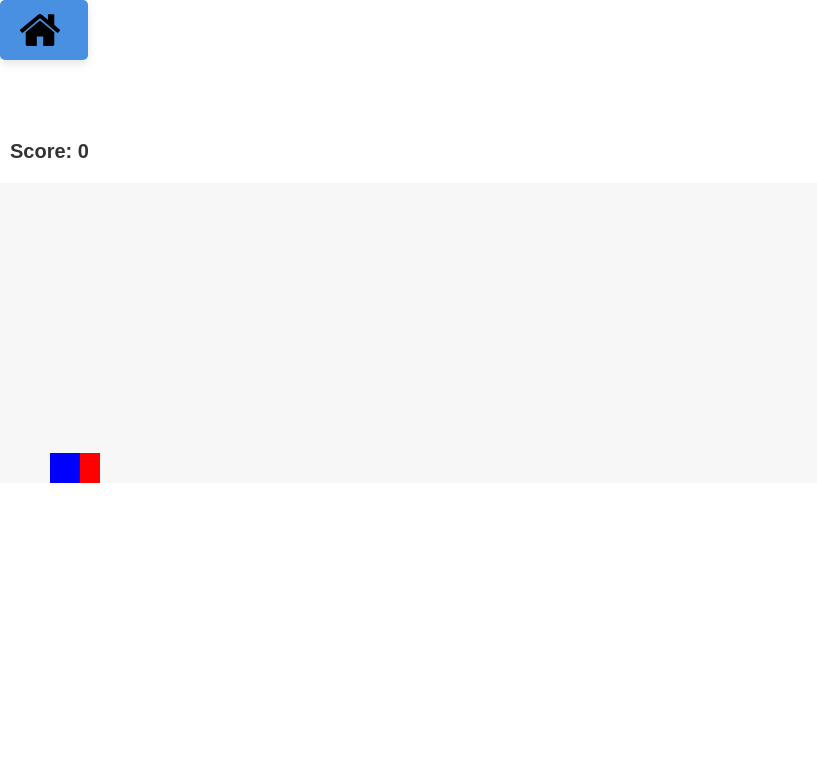
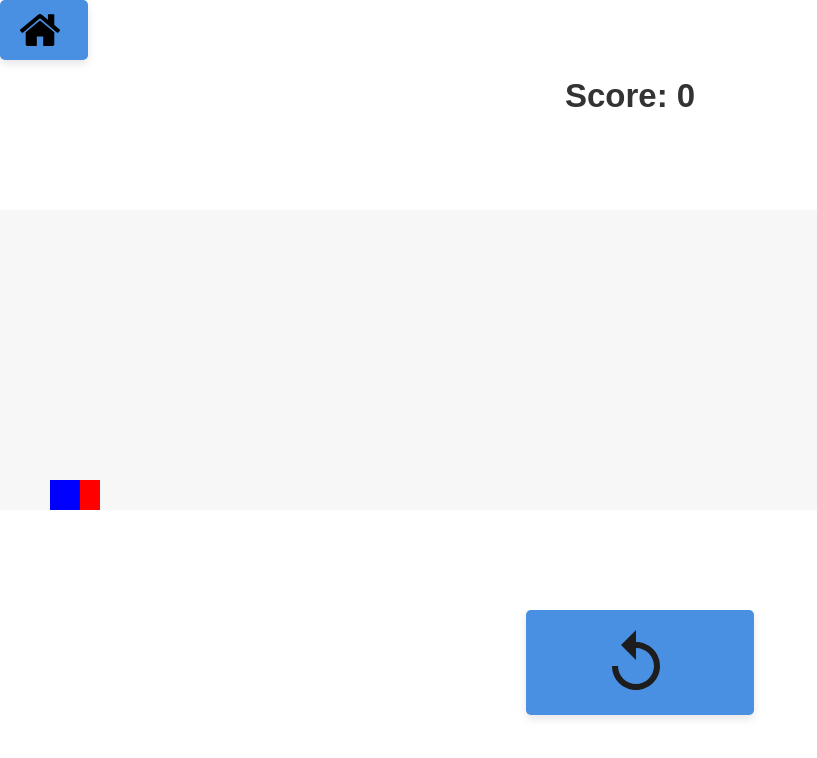
Before and after one commit to 3Idios/website, a plain HTML site: page GameRunner/gameindex.html in a window 1280 px wide. Shown: the whole page, without its empty margins (0-817 px from the left). Drawn offline with Linux system fonts and the light colour scheme.

Commit message:
Add a replay button to the game

```diff
--- a/GameRunner/gameindex.html
+++ b/GameRunner/gameindex.html
@@ -14,6 +14,10 @@
 <body>
     <div id="score">Score: 0</div>
     <canvas id="gameCanvas"></canvas>
+
+    <button id="replayButton" class="replay-button" onclick="restartGame()">
+        <img src="../assets/icons/replay.svg" alt="Replay" class="replay-icon">
+    </button>
 
     <script>
         const canvas = document.getElementById('gameCanvas');
@@ -88,6 +92,9 @@
                 ) {
                     gameOver = true;
                     alert(`Game Over! Your Score: ${score}`);
+
+                    // Show replay button when the game ends
+                    document.getElementById('replayButton').style.display = 'block';
                 }
 
                 // Request the next animation frame
@@ -104,6 +111,23 @@
             }
         });
 
+        function restartGame() {
+            player.y = canvas.height - 50;
+            player.dy = 0;
+            player.grounded = true;
+
+            obstacle.x = canvas.width;
+            score = 0;
+            document.getElementById('score').innerText = `Score: ${score}`;
+
+            gameOver = false;
+
+            // Hide replay button
+            document.getElementById('replayButton').style.display = 'none';
+
+            update();
+        }
+
         // Start the game loop
         update();
     </script>
--- a/css/game_index.css
+++ b/css/game_index.css
@@ -9,11 +9,13 @@ canvas {
 }
 #score {
     position: absolute;
-    top: 10px;
-    left: 10px;
-    font-size: 20px;
+    top: 77px;
+    left: 50%;
+    width: 150px; /* Set a fixed width or use `max-width` */
+    font-size: 33px;
     font-weight: bold;
     color: #333;
+    margin-left: -75px; /* Half of the width value */
 }
 
 .home-button {
@@ -31,7 +33,7 @@ canvas {
 
 .home-button:hover {
     background-color: #357ab7;
-    transform: scale(1.05);
+    /*transform: scale(1.05);*/
 }
 
 .home-button img {
@@ -40,12 +42,37 @@ canvas {
     height: 40px;
 }
 
-#score {
+#gameCanvas {
     position: relative;
-    margin-top: 70px;
+    margin-top: 150px;
 }
 
-#gameCanvas {
+.replay-button {
+    display: none;
     position: relative;
-    margin-top: 30px;
+    left: 50%;
+    transform: translateX(-50%);
+    margin-top: 100px;
+
+    align-items: center;
+
+    font-size: 1.2rem;
+    padding: 20px 80px;
+    background-color: #4a90e2;
+    color: white;
+    border: none;
+    border-radius: 5px;
+    box-shadow: 0 4px 8px rgba(0, 0, 0, 0.1);
+    transition: background-color 0.3s ease, transform 0.3s ease;
 }
+
+.replay-button:hover {
+    background-color: #357ab7;
+    /*transform: scale(1.05);*/
+}
+
+.replay-button img {
+    margin-right: 8px; /* Space between the icon and text */
+    width: 60px; /* Adjust icon size */
+    height: 60px;
+}
--- a/css/hanmin_index.css
+++ b/css/hanmin_index.css
@@ -13,7 +13,7 @@
 
 .home-button:hover {
     background-color: #357ab7;
-    transform: scale(1.05);
+    /*transform: scale(1.05);*/
 }
 
 .home-button img {
--- a/css/index.css
+++ b/css/index.css
@@ -66,7 +66,7 @@ h1 {
 
 .music-button:hover {
     background-color: #357ab7;
-    transform: scale(1.05);
+    /*transform: scale(1.05);*/
 }
 
 .music-button img {
@@ -90,7 +90,7 @@ h1 {
 
 .game-button:hover {
     background-color: #357ab7;
-    transform: scale(1.05);
+    /*transform: scale(1.05);*/
 }
 
 .game-button img {
--- a/css/music_player.css
+++ b/css/music_player.css
@@ -46,7 +46,7 @@ header {
 
 .home-button:hover {
     background-color: #357ab7;
-    transform: scale(1.05);
+    /*transform: scale(1.05);*/
 }
 
 .home-button img {
--- a/css/yining_index.css
+++ b/css/yining_index.css
@@ -13,7 +13,7 @@
 
 .home-button:hover {
     background-color: #357ab7;
-    transform: scale(1.05);
+    /*transform: scale(1.05);*/
 }
 
 .home-button img {
--- a/css/yuhan_index.css
+++ b/css/yuhan_index.css
@@ -13,7 +13,7 @@
 
 .home-button:hover {
     background-color: #357ab7;
-    transform: scale(1.05);
+    /*transform: scale(1.05);*/
 }
 
 .home-button img {
```
Also changed, not shown: assets/icons/replay.svg (added).
